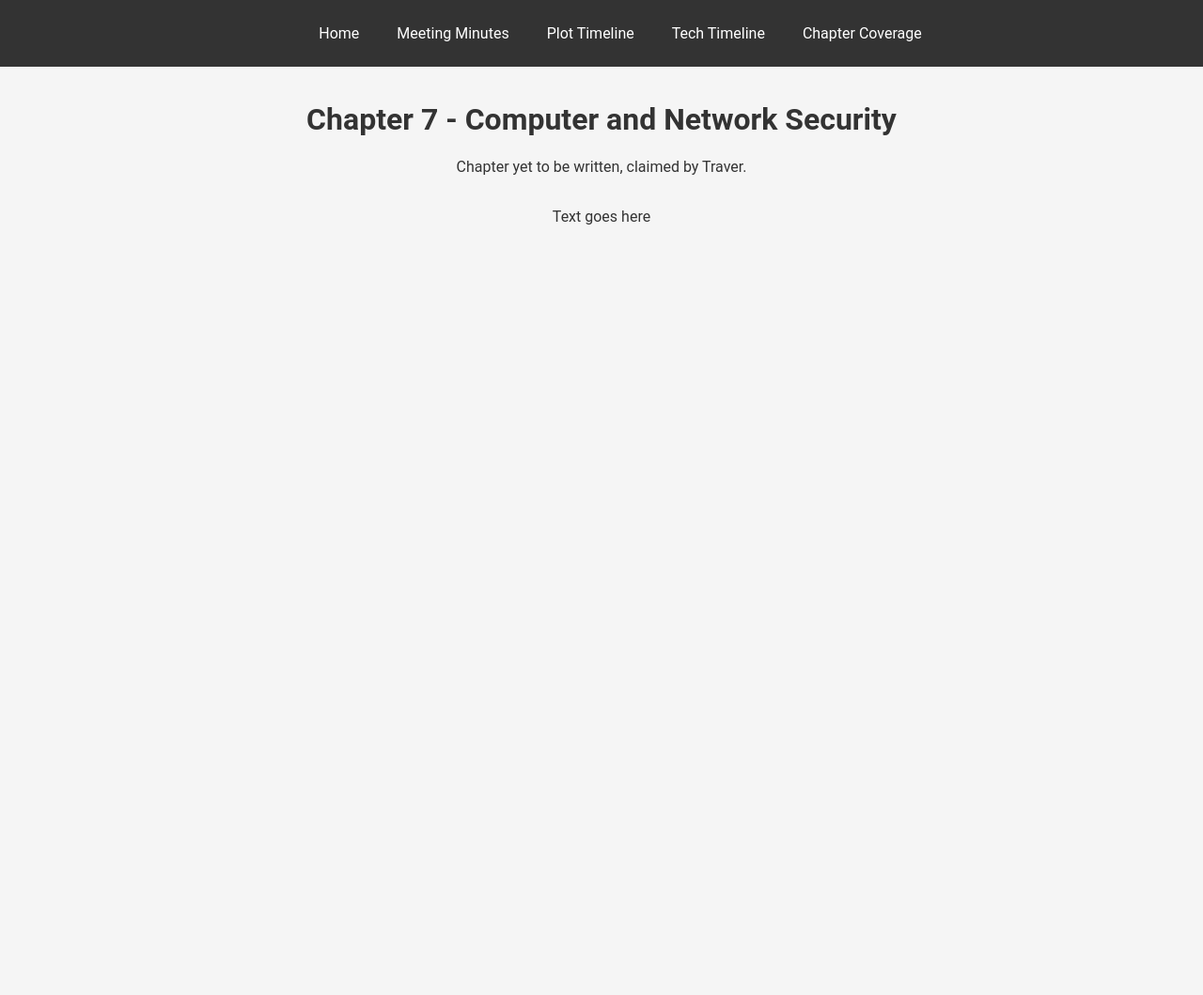
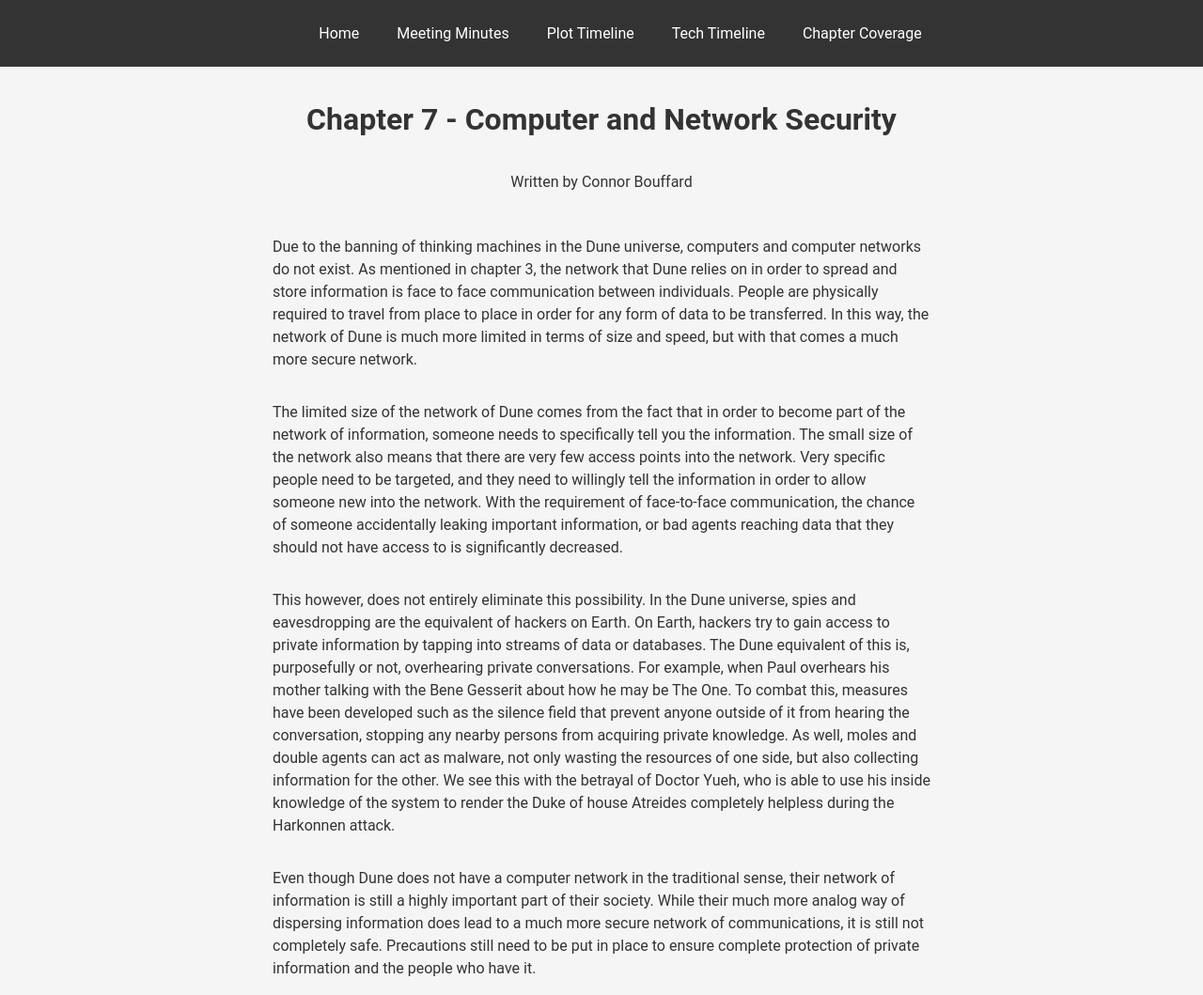
Before and after one commit to AldenCutler/CS3043, a plain HTML site: page chapters/chapter7.html in a window 1280 px wide. Shown: the whole page at 94% size. Before the commit the page ends 800 px from the top, so only its background shows below. Drawn offline with Linux system fonts and the light colour scheme.

Commit message:
add chapter 7

```diff
--- a/chapters/chapter7.html
+++ b/chapters/chapter7.html
@@ -37,15 +37,48 @@
 
     <div class="container">
         <h1>Chapter 7 - Computer and Network Security</h1>
+        <p>Written by Connor Bouffard</p>
 
-        Chapter yet to be written, claimed by Traver.
     </div>
 
     <div class="container chapter">
 
         <p>
+            Due to the banning of thinking machines in the Dune universe, computers and computer networks do not exist.
+            As mentioned in chapter 3, the network that Dune relies on in order to spread and store information is face
+            to face communication between individuals. People are physically required to travel from place to place in
+            order for any form of data to be transferred. In this way, the network of Dune is much more limited in terms
+            of size and speed, but with that comes a much more secure network.
 
-            Text goes here
+        </p>
+        <p>
+            The limited size of the network of Dune comes from the fact that in order to become part of the network of
+            information, someone needs to specifically tell you the information. The small size of the network also
+            means that there are very few access points into the network. Very specific people need to be targeted, and
+            they need to willingly tell the information in order to allow someone new into the network. With the
+            requirement of face-to-face communication, the chance of someone accidentally leaking important information,
+            or bad agents reaching data that they should not have access to is significantly decreased.
+
+        </p>
+        <p>
+            This however, does not entirely eliminate this possibility. In the Dune universe, spies and eavesdropping
+            are the equivalent of hackers on Earth. On Earth, hackers try to gain access to private information by
+            tapping into streams of data or databases. The Dune equivalent of this is, purposefully or not, overhearing
+            private conversations. For example, when Paul overhears his mother talking with the Bene Gesserit about how
+            he may be The One. To combat this, measures have been developed such as the silence field that prevent
+            anyone outside of it from hearing the conversation, stopping any nearby persons from acquiring private
+            knowledge. As well, moles and double agents can act as malware, not only wasting the resources of one side,
+            but also collecting information for the other. We see this with the betrayal of Doctor Yueh, who is able to
+            use his inside knowledge of the system to render the Duke of house Atreides completely helpless during the
+            Harkonnen attack.
+
+        </p>
+        <p>
+            Even though Dune does not have a computer network in the traditional sense, their network of information is
+            still a highly important part of their society. While their much more analog way of dispersing information
+            does lead to a much more secure network of communications, it is still not completely safe. Precautions
+            still need to be put in place to ensure complete protection of private information and the people who have
+            it.
 
         </p>
     </div>
```
